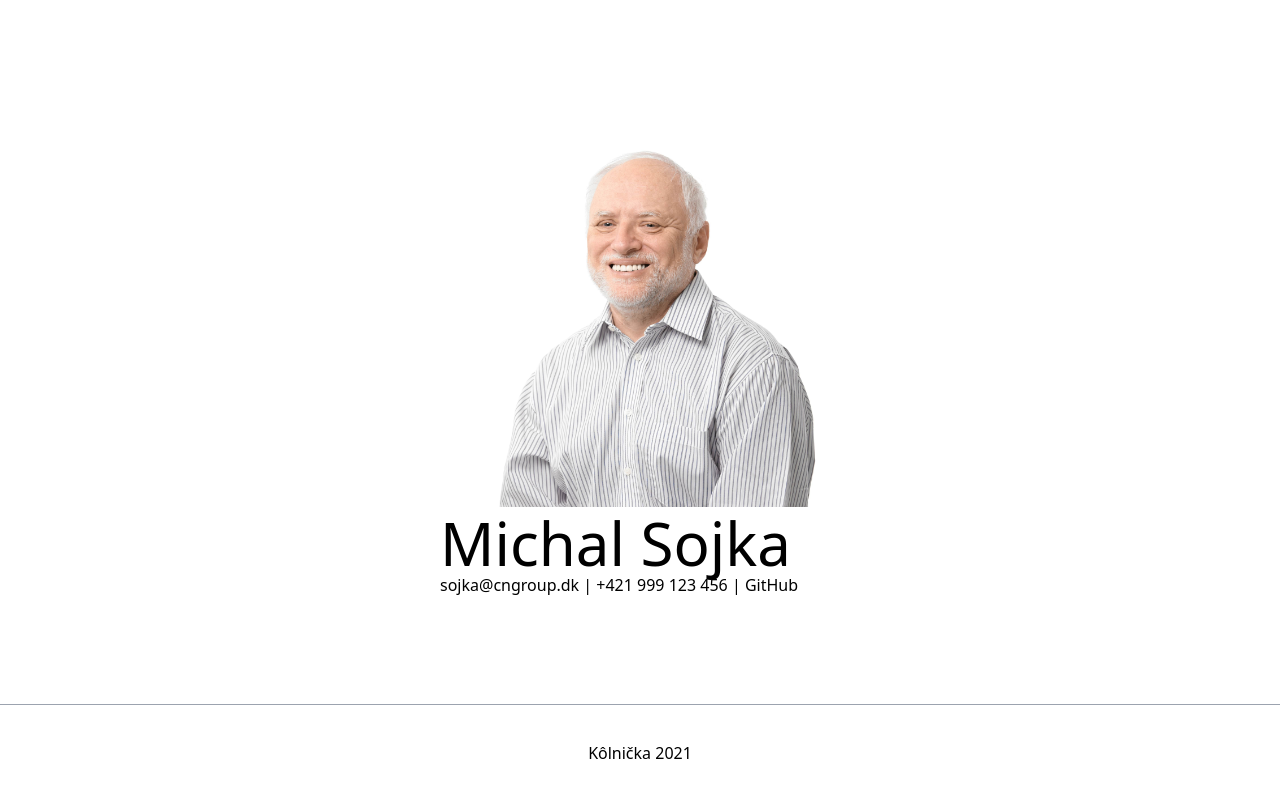
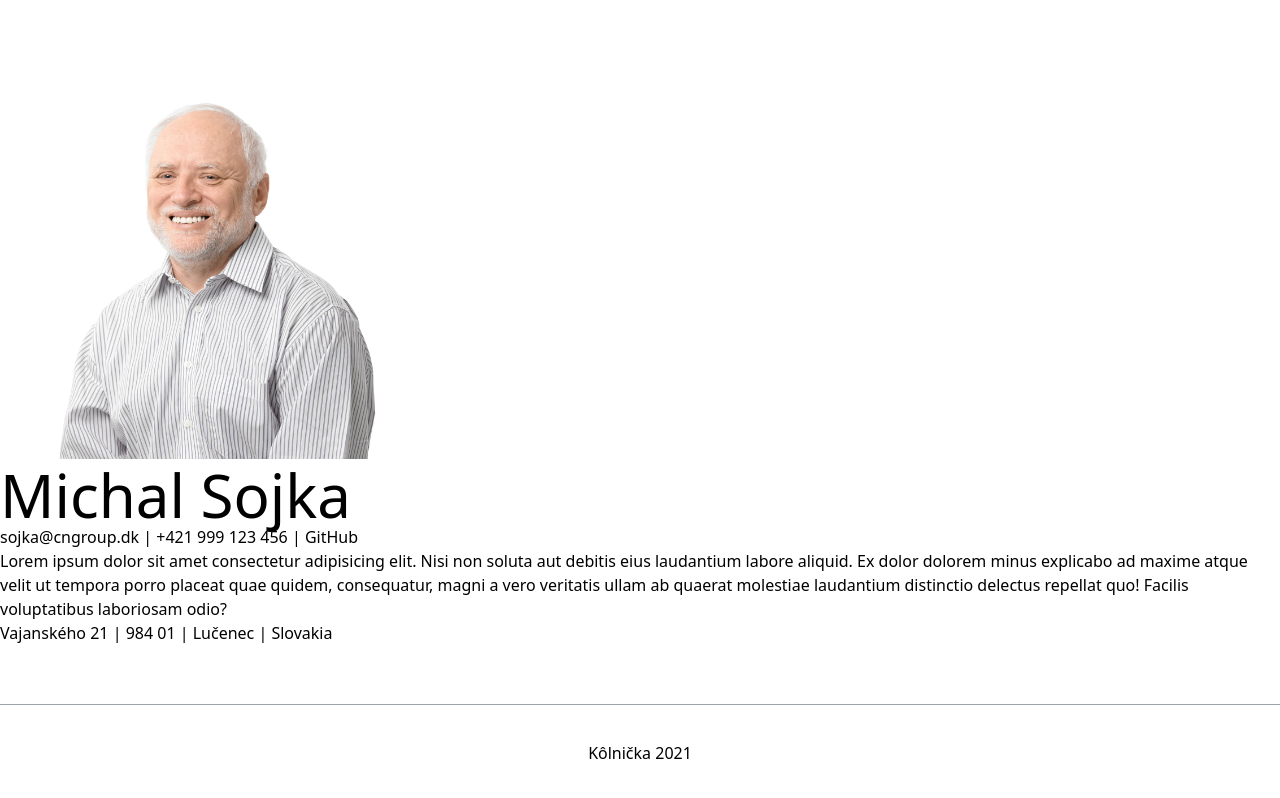
Before and after one commit to bolyesz/kolnicka, a Next.js app: page / in a window 1280 px wide. Built offline with nearby package versions, Linux system fonts and the light colour scheme.

Commit message:
Checkpoint 2 : Create Layout component

```diff
--- /dev/null
+++ b/src/components/Layout.tsx
@@ -0,0 +1,24 @@
+import { PropsWithChildren } from 'react';
+import Head from 'next/head';
+
+type Props = PropsWithChildren<{
+  title: string;
+}>;
+
+function Layout({ children, title }: Props) {
+  return (
+    <div className="flex flex-col min-h-screen py-0 justify-center items-center">
+      <Head>
+        <title>{title}</title>
+      </Head>
+
+      <main className="flex flex-col flex-grow justify-center">{children}</main>
+
+      <footer className="flex w-full h-24 border-gray-400 border-t justify-center items-center">
+        <span>Kôlnička 2021</span>
+      </footer>
+    </div>
+  );
+}
+
+export default Layout;
--- a/src/pages/index.tsx
+++ b/src/pages/index.tsx
@@ -1,20 +1,12 @@
-import Head from 'next/head';
+import React from 'react';
+
 import Hero from '../sections/Hero';
+import Layout from '../components/Layout';
 
 export default function Home() {
   return (
-    <div className="flex flex-col min-h-screen py-0 justify-center items-center">
-      <Head>
-        <title>Kôlnička</title>
-      </Head>
-
-      <main className="flex flex-col flex-grow justify-center">
-        <Hero />
-      </main>
-
-      <footer className="flex w-full h-24 border-gray-400 border-t justify-center items-center">
-        <span>Kôlnička 2021</span>
-      </footer>
-    </div>
+    <Layout title="Kôlnička">
+      <Hero />
+    </Layout>
   );
 }
--- a/src/sections/Hero.tsx
+++ b/src/sections/Hero.tsx
@@ -19,6 +19,22 @@ function Hero() {
           { label: 'GitHub', link: 'https://github.com/Majky336' },
         ]}
       />
+      <div>
+        Lorem ipsum dolor sit amet consectetur adipisicing elit. Nisi non soluta
+        aut debitis eius laudantium labore aliquid. Ex dolor dolorem minus
+        explicabo ad maxime atque velit ut tempora porro placeat quae quidem,
+        consequatur, magni a vero veritatis ullam ab quaerat molestiae
+        laudantium distinctio delectus repellat quo! Facilis voluptatibus
+        laboriosam odio?
+      </div>
+      <InfoBar
+        infos={[
+          { label: 'Vajanského 21' },
+          { label: '984 01' },
+          { label: 'Lučenec' },
+          { label: 'Slovakia' },
+        ]}
+      />
     </div>
   );
 }
```
